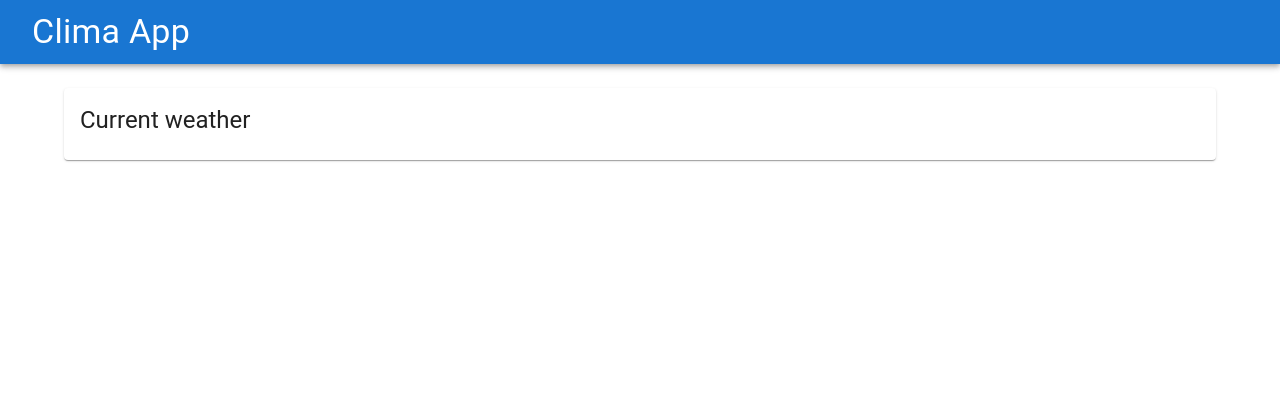
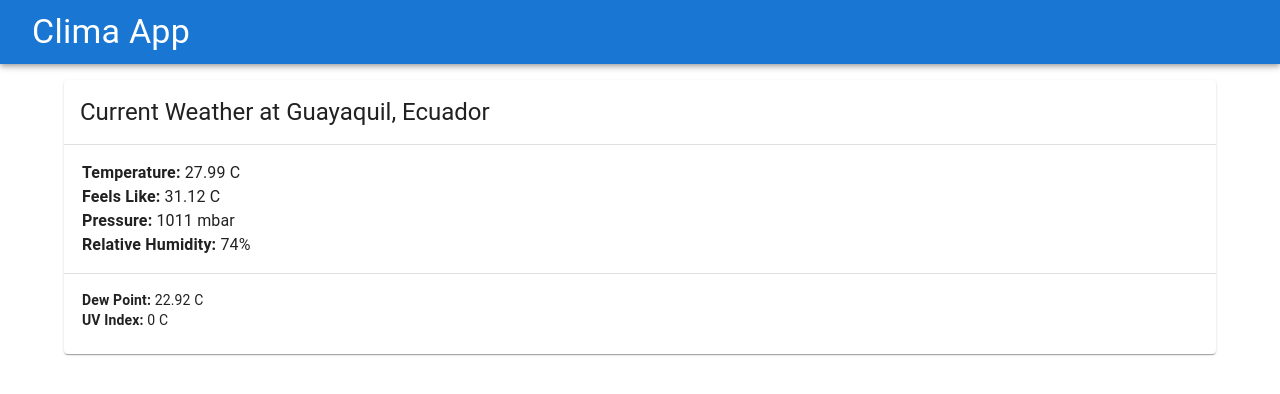
Before and after one commit to dbarrerap/clima-app-react, a React (Create React App) app: page / in a window 1280 px wide. Shown: the top 394 px of the page. Built offline with nearby package versions, Linux system fonts and the light colour scheme.

Commit message:
Refactor CurrentWeather

```diff
--- /dev/null
+++ b/src/components/CurrentWeather.jsx
@@ -0,0 +1,45 @@
+import { Component } from "react";
+import { Card, CardContent, Divider, Typography } from "@mui/material";
+
+class CurrentWeather extends Component {
+    render() {
+        const { weather, location } = this.props.data
+
+        const listStyle = {
+            marginLeft: 2,
+            listStyle: 'none'
+        }
+
+        console.log(this.props)
+
+        return (
+            <Card>
+                <CardContent>
+                    <Typography variant="h5" component="div">Current Weather at { location.city }, { location.country }</Typography>
+                </CardContent>
+                <Divider />
+                <CardContent>
+                    <Typography variant="body1" component="div">
+                        <ul style={ listStyle }>
+                            <li><strong>Temperature:</strong> { weather.temp } C</li>
+                            <li><strong>Feels Like:</strong> { weather.feelsLike } C</li>
+                            <li><strong>Pressure:</strong> { weather.pres } mbar</li>
+                            <li><strong>Relative Humidity:</strong> { weather.rh }%</li>
+                        </ul>
+                    </Typography>
+                </CardContent>
+                <Divider />
+                <CardContent>
+                    <Typography variant="body2" component="div">
+                        <ul style={ listStyle }>
+                            <li><strong>Dew Point:</strong> { weather.dewpt } C</li>
+                            <li><strong>UV Index:</strong> { weather.uv } C</li>
+                        </ul>
+                    </Typography>
+                </CardContent>
+            </Card>
+        )
+    }
+}
+
+export default CurrentWeather
--- a/src/components/Main.jsx
+++ b/src/components/Main.jsx
@@ -1,17 +1,13 @@
 import { Component } from "react";
-import { Container, Card, CardMedia, CardContent, Typography } from "@mui/material";
+import { Container } from "@mui/material";
+import CurrentWeather from "./CurrentWeather"
 
 class Main extends Component {
     render() {
+
         return (
-            <Container sx={{ marginTop: 3 }}>
-                <Card>
-                    <CardContent>
-                        <Typography variant="h5" component='div'>
-                            Current weather
-                        </Typography>
-                    </CardContent>
-                </Card>
+            <Container sx={{ paddingTop: 2 }}>
+                <CurrentWeather data={this.props.data} />
             </Container>
         )
     }
```
